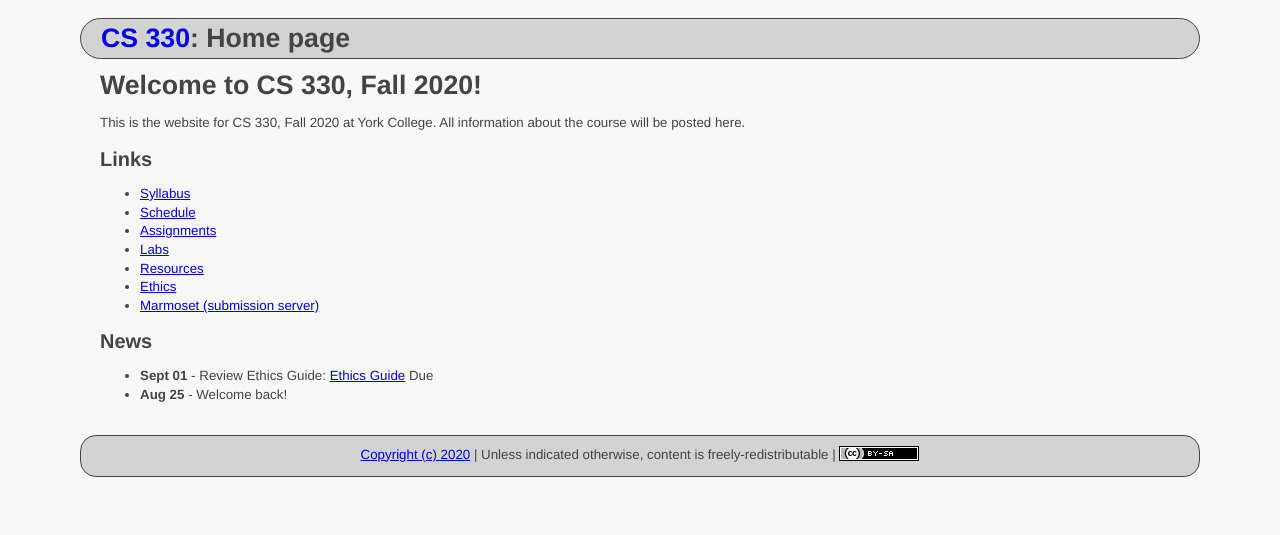
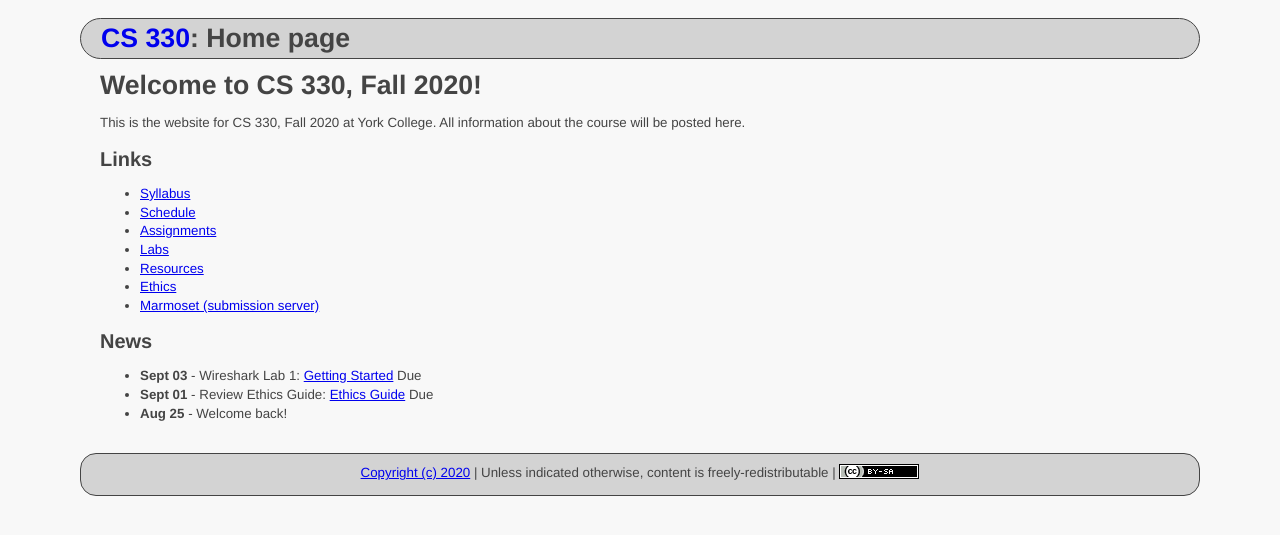
Before and after one commit to ycpcs/cs330-fall2020, a Jekyll site: the page built from index.md, in a window 1280 px wide. Shown: the top 535 px of the page. Built offline with Jekyll 4.4.1, drawn with Linux system fonts in a browser that asks for light colours.

Commit message:
Update news

```diff
--- a/index.md
+++ b/index.md
@@ -38,7 +38,7 @@ All information about the course will be posted here.
 * **Sept 19** - Lab 3: [Wireshark - HTTP](labs/Wireshark_HTTP_v7.0.pdf) Due
 * **Sept 17** - Assignment 2: [Homework - Chapter 1](assign/assign02.html) Due
 * **Sept 12** - Lab 2: [Basic Network Footprinting](labs/lab01.html) Due
-* **Sept 05** - Lab 1: [Wireshark - Intro](labs/Wireshark_Intro_v7.0.pdf) Due
 -->
+* **Sept 03** - Wireshark Lab 1: [Getting Started](labs/files/Wireshark_Intro_v7.0.pdf) Due
 * **Sept 01** - Review Ethics Guide: [Ethics Guide](assign/assignment01.html) Due
 * **Aug 25** - Welcome back!
```
Also changed, not shown: labs/index.md (+1 -1 lines).
